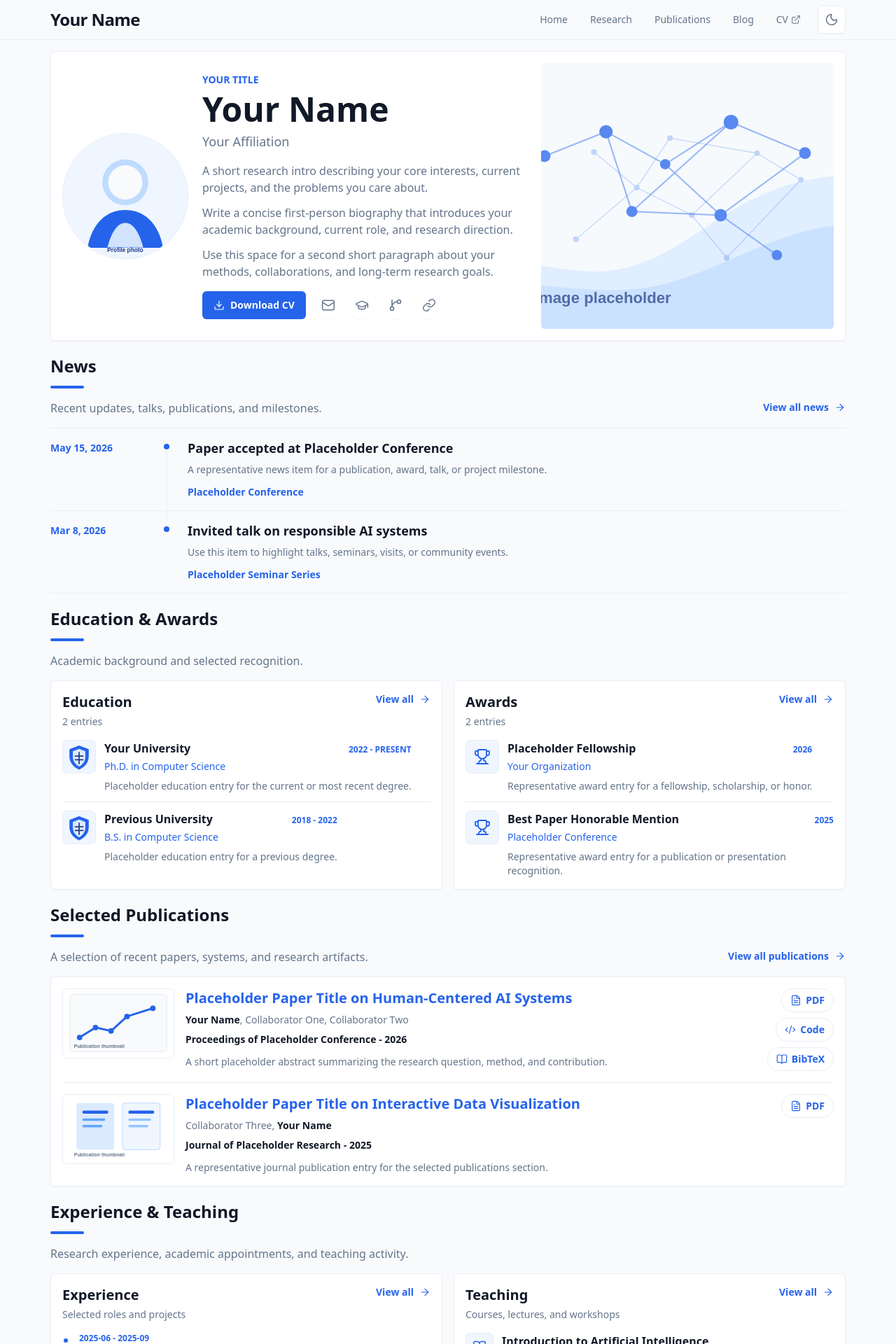
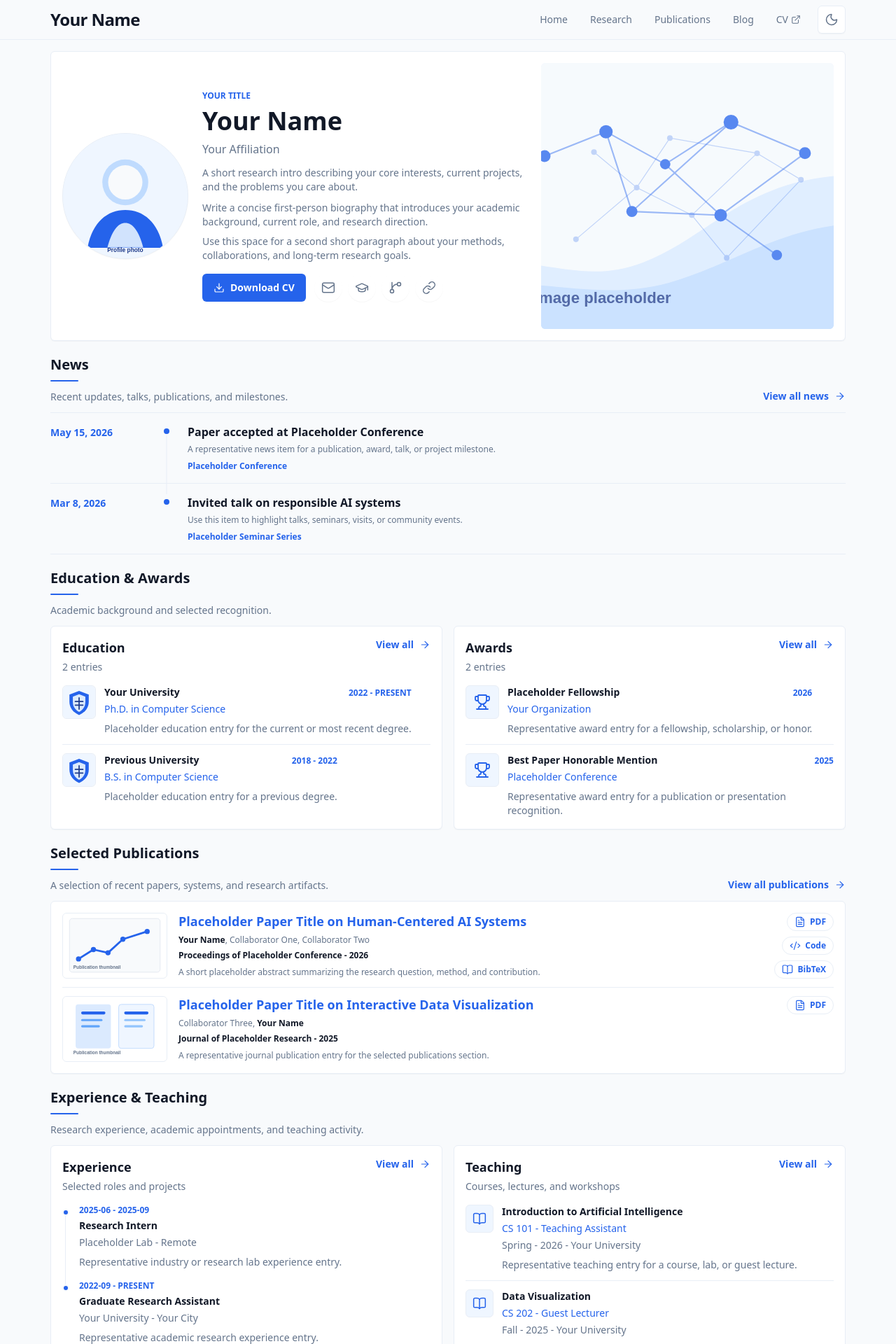
Before and after one commit to mtplayground/chen-hatti-f810-personal-site, a Next.js app: page / in a window 1280 px wide. Shown: the top 1920 px of the page at 70% size. Built offline with nearby package versions, Linux system fonts and the light colour scheme.

Commit message:
feat: Reduce global typography scale

```diff
--- a/app/globals.css
+++ b/app/globals.css
@@ -26,8 +26,8 @@
       BlinkMacSystemFont,
       "Segoe UI",
       sans-serif;
-    font-size: 16px;
-    line-height: 1.6;
+    font-size: 15px;
+    line-height: 1.55;
     text-rendering: optimizeLegibility;
     -webkit-font-smoothing: antialiased;
     -moz-osx-font-smoothing: grayscale;
@@ -41,7 +41,7 @@
   h6 {
     color: inherit;
     font-weight: 700;
-    line-height: 1.2;
+    line-height: 1.16;
   }
 
   a {
--- a/components/sections/blogs-section.tsx
+++ b/components/sections/blogs-section.tsx
@@ -50,7 +50,7 @@ export function BlogsSection() {
 
               <div className="min-w-0">
                 <div className="flex flex-wrap items-baseline justify-between gap-x-3 gap-y-1">
-                  <h3 className="text-lg font-semibold leading-snug text-academic-text transition-colors group-hover:text-academic-accent dark:text-academic-dark-text dark:group-hover:text-academic-dark-accent">
+                  <h3 className="text-base font-semibold leading-snug text-academic-text transition-colors group-hover:text-academic-accent dark:text-academic-dark-text dark:group-hover:text-academic-dark-accent">
                     {blog.title}
                   </h3>
                   {blog.readingTime ? (
@@ -59,7 +59,7 @@ export function BlogsSection() {
                     </span>
                   ) : null}
                 </div>
-                <p className="mt-2 text-sm text-academic-muted dark:text-academic-dark-muted">
+                <p className="mt-1.5 text-xs text-academic-muted dark:text-academic-dark-muted">
                   {blog.excerpt}
                 </p>
               </div>
--- a/components/sections/education-awards-section.tsx
+++ b/components/sections/education-awards-section.tsx
@@ -26,7 +26,7 @@ function EducationRow({ item }: { item: EducationItem }) {
       ) : null}
       <div className="min-w-0">
         <div className="flex flex-wrap items-baseline justify-between gap-x-3 gap-y-1">
-          <p className="text-base font-semibold text-academic-text dark:text-academic-dark-text">
+          <p className="text-sm font-semibold text-academic-text dark:text-academic-dark-text">
             {item.institution}
           </p>
           <p className="text-xs font-semibold uppercase tracking-normal text-academic-accent dark:text-academic-dark-accent">
@@ -54,7 +54,7 @@ function AwardRow({ item }: { item: AwardItem }) {
       </div>
       <div className="min-w-0">
         <div className="flex flex-wrap items-baseline justify-between gap-x-3 gap-y-1">
-          <p className="text-base font-semibold text-academic-text dark:text-academic-dark-text">
+          <p className="text-sm font-semibold text-academic-text dark:text-academic-dark-text">
             {item.title}
           </p>
           <p className="text-xs font-semibold uppercase tracking-normal text-academic-accent dark:text-academic-dark-accent">
@@ -92,7 +92,7 @@ export function EducationAwardsSection() {
         <Card className="h-full">
           <div className="mb-card flex items-start justify-between gap-4">
             <div>
-              <h3 className="text-xl font-semibold text-academic-text dark:text-academic-dark-text">
+              <h3 className="text-lg font-semibold text-academic-text dark:text-academic-dark-text">
                 Education
               </h3>
               <p className="mt-1 text-sm text-academic-muted dark:text-academic-dark-muted">
@@ -112,7 +112,7 @@ export function EducationAwardsSection() {
         <Card className="h-full">
           <div className="mb-card flex items-start justify-between gap-4">
             <div>
-              <h3 className="text-xl font-semibold text-academic-text dark:text-academic-dark-text">
+              <h3 className="text-lg font-semibold text-academic-text dark:text-academic-dark-text">
                 Awards
               </h3>
               <p className="mt-1 text-sm text-academic-muted dark:text-academic-dark-muted">
--- a/components/sections/experience-teaching-section.tsx
+++ b/components/sections/experience-teaching-section.tsx
@@ -37,7 +37,7 @@ export function ExperienceTeachingSection() {
         <Card className="h-full">
           <div className="mb-card flex items-start justify-between gap-4">
             <div>
-              <h3 className="text-xl font-semibold text-academic-text dark:text-academic-dark-text">
+              <h3 className="text-lg font-semibold text-academic-text dark:text-academic-dark-text">
                 Experience
               </h3>
               <p className="mt-1 text-sm text-academic-muted dark:text-academic-dark-muted">
@@ -58,7 +58,7 @@ export function ExperienceTeachingSection() {
                 <p className="text-xs font-semibold uppercase tracking-normal text-academic-accent dark:text-academic-dark-accent">
                   {experienceDates(item)}
                 </p>
-                <h4 className="mt-1 text-base font-semibold text-academic-text dark:text-academic-dark-text">
+                <h4 className="mt-1 text-sm font-semibold text-academic-text dark:text-academic-dark-text">
                   {item.role}
                 </h4>
                 <p className="mt-1 text-sm font-medium text-academic-muted dark:text-academic-dark-muted">
@@ -77,7 +77,7 @@ export function ExperienceTeachingSection() {
         <Card className="h-full">
           <div className="mb-card flex items-start justify-between gap-4">
             <div>
-              <h3 className="text-xl font-semibold text-academic-text dark:text-academic-dark-text">
+              <h3 className="text-lg font-semibold text-academic-text dark:text-academic-dark-text">
                 Teaching
               </h3>
               <p className="mt-1 text-sm text-academic-muted dark:text-academic-dark-muted">
@@ -94,7 +94,7 @@ export function ExperienceTeachingSection() {
                   <BookOpen aria-hidden="true" className="h-5 w-5" strokeWidth={1.8} />
                 </div>
                 <div className="min-w-0">
-                  <h4 className="text-base font-semibold text-academic-text dark:text-academic-dark-text">
+                  <h4 className="text-sm font-semibold text-academic-text dark:text-academic-dark-text">
                     {item.courseTitle}
                   </h4>
                   <p className="mt-1 text-sm font-medium text-academic-accent dark:text-academic-dark-accent">
--- a/components/sections/hero-section.tsx
+++ b/components/sections/hero-section.tsx
@@ -51,22 +51,22 @@ export function HeroSection() {
           </div>
 
           <div className="flex flex-col justify-center">
-            <p className="text-sm font-semibold uppercase tracking-normal text-academic-accent dark:text-academic-dark-accent">
+            <p className="text-xs font-semibold uppercase tracking-normal text-academic-accent dark:text-academic-dark-accent">
               {profile.title}
             </p>
             <h1
-              className="mt-2 text-4xl font-bold leading-tight text-academic-text dark:text-academic-dark-text sm:text-5xl"
+              className="mt-2 text-3xl font-bold leading-tight text-academic-text dark:text-academic-dark-text sm:text-4xl"
               id="hero-heading"
             >
               {profile.name}
             </h1>
-            <p className="mt-2 text-lg font-medium text-academic-muted dark:text-academic-dark-muted">
+            <p className="mt-2 text-base font-medium text-academic-muted dark:text-academic-dark-muted">
               {profile.affiliation}
             </p>
-            <p className="mt-card max-w-2xl text-base text-academic-muted dark:text-academic-dark-muted">
+            <p className="mt-3 max-w-2xl text-sm text-academic-muted dark:text-academic-dark-muted">
               {profile.researchIntro}
             </p>
-            <div className="mt-3 space-y-3 text-base text-academic-muted dark:text-academic-dark-muted">
+            <div className="mt-2.5 space-y-2 text-sm text-academic-muted dark:text-academic-dark-muted">
               {profile.bio.map((paragraph) => (
                 <p key={paragraph}>{paragraph}</p>
               ))}
--- a/components/sections/news-timeline-section.tsx
+++ b/components/sections/news-timeline-section.tsx
@@ -55,16 +55,16 @@ export function NewsTimelineSection() {
                   aria-hidden="true"
                   className="absolute left-0 top-2 h-3 w-3 rounded-full border-2 border-academic-bg-subtle bg-academic-accent sm:hidden dark:border-academic-dark-bg dark:bg-academic-dark-accent"
                 />
-                <h3 className="text-lg font-semibold leading-snug text-academic-text dark:text-academic-dark-text">
+                <h3 className="text-base font-semibold leading-snug text-academic-text dark:text-academic-dark-text">
                   {item.title}
                 </h3>
                 {item.description ? (
-                  <p className="mt-2 text-sm text-academic-muted dark:text-academic-dark-muted">
+                  <p className="mt-1.5 text-xs text-academic-muted dark:text-academic-dark-muted">
                     {item.description}
                   </p>
                 ) : null}
                 {item.venue ? (
-                  <p className="mt-3 text-sm">
+                  <p className="mt-2 text-xs">
                     {venueLink ? (
                       <a
                         aria-label={venueLink.ariaLabel}
--- a/components/sections/selected-publications-section.tsx
+++ b/components/sections/selected-publications-section.tsx
@@ -5,7 +5,7 @@ import type { PublicationItem } from "../../data/types";
 import { Card, SectionHeading, ViewAllLink } from "../ui";
 
 const visibleLinkClass =
-  "inline-flex items-center gap-1.5 rounded-full border border-academic-border px-3 py-1.5 text-sm font-semibold text-academic-accent no-underline transition-colors hover:border-academic-accent hover:text-academic-accent-hover focus-visible:outline focus-visible:outline-2 focus-visible:outline-offset-2 focus-visible:outline-academic-accent dark:border-academic-dark-border dark:text-academic-dark-accent dark:hover:border-academic-dark-accent dark:hover:text-academic-dark-accent-hover dark:focus-visible:outline-academic-dark-accent";
+  "inline-flex items-center gap-1.5 rounded-full border border-academic-border px-2.5 py-1 text-xs font-semibold text-academic-accent no-underline transition-colors hover:border-academic-accent hover:text-academic-accent-hover focus-visible:outline focus-visible:outline-2 focus-visible:outline-offset-2 focus-visible:outline-academic-accent dark:border-academic-dark-border dark:text-academic-dark-accent dark:hover:border-academic-dark-accent dark:hover:text-academic-dark-accent-hover dark:focus-visible:outline-academic-dark-accent";
 
 function selectedPublications() {
   const selected = siteContent.publications.filter((publication) => publication.selected);
@@ -31,7 +31,7 @@ function bibtexHref(publication: PublicationItem) {
 
 function PublicationAuthors({ publication }: { publication: PublicationItem }) {
   return (
-    <p className="mt-2 text-sm text-academic-muted dark:text-academic-dark-muted">
+    <p className="mt-1.5 text-xs text-academic-muted dark:text-academic-dark-muted">
       {publication.authors.map((author, index) => (
         <span key={`${publication.id}-${author.name}`}>
           <span
@@ -114,7 +114,7 @@ export function SelectedPublicationsSection() {
         <div className="divide-y divide-academic-border dark:divide-academic-dark-border">
           {publications.map((publication) => (
             <article
-              className="grid gap-card py-card first:pt-0 last:pb-0 md:grid-cols-[150px_minmax(0,1fr)] lg:grid-cols-[160px_minmax(0,1fr)_auto] lg:items-start"
+              className="grid gap-card py-3 first:pt-0 last:pb-0 md:grid-cols-[140px_minmax(0,1fr)] lg:grid-cols-[150px_minmax(0,1fr)_auto] lg:items-start"
               key={publication.id}
             >
               {publication.thumbnail ? (
@@ -123,7 +123,7 @@ export function SelectedPublicationsSection() {
                     alt={publication.thumbnail.alt}
                     className="object-cover"
                     fill
-                    sizes="(min-width: 1024px) 160px, (min-width: 768px) 150px, 100vw"
+                    sizes="(min-width: 1024px) 150px, (min-width: 768px) 140px, 100vw"
                     src={publication.thumbnail.src}
                   />
                 </div>
@@ -132,15 +132,15 @@ export function SelectedPublicationsSection() {
               )}
 
               <div className="min-w-0">
-                <h3 className="text-xl font-semibold leading-snug text-academic-accent dark:text-academic-dark-accent">
+                <h3 className="text-lg font-semibold leading-snug text-academic-accent dark:text-academic-dark-accent">
                   {publication.title}
                 </h3>
                 <PublicationAuthors publication={publication} />
-                <p className="mt-2 text-sm font-semibold text-academic-text dark:text-academic-dark-text">
+                <p className="mt-1.5 text-xs font-semibold text-academic-text dark:text-academic-dark-text">
                   {publication.venue} - {publication.year}
                 </p>
                 {publication.abstract ? (
-                  <p className="mt-3 text-sm text-academic-muted dark:text-academic-dark-muted">
+                  <p className="mt-2 text-xs text-academic-muted dark:text-academic-dark-muted">
                     {publication.abstract}
                   </p>
                 ) : null}
--- a/components/ui/section-heading.tsx
+++ b/components/ui/section-heading.tsx
@@ -16,7 +16,7 @@ export function SectionHeading({
   className
 }: SectionHeadingProps) {
   const classes = [
-    "mb-card flex flex-col gap-4 sm:flex-row sm:items-end sm:justify-between",
+    "mb-3 flex flex-col gap-3 sm:flex-row sm:items-end sm:justify-between",
     className
   ]
     .filter(Boolean)
@@ -26,16 +26,16 @@ export function SectionHeading({
     <div className={classes}>
       <div>
         {eyebrow ? (
-          <p className="mb-2 text-sm font-semibold uppercase tracking-normal text-academic-accent dark:text-academic-dark-accent">
+          <p className="mb-1.5 text-xs font-semibold uppercase tracking-normal text-academic-accent dark:text-academic-dark-accent">
             {eyebrow}
           </p>
         ) : null}
-        <h2 className="text-2xl font-bold text-academic-text dark:text-academic-dark-text">
+        <h2 className="text-xl font-bold text-academic-text dark:text-academic-dark-text">
           {title}
         </h2>
-        <div className="mt-3 h-1 w-12 rounded-full bg-academic-accent dark:bg-academic-dark-accent" />
+        <div className="mt-2 h-0.5 w-10 rounded-full bg-academic-accent dark:bg-academic-dark-accent" />
         {description ? (
-          <p className="mt-4 max-w-3xl text-base text-academic-muted dark:text-academic-dark-muted">
+          <p className="mt-3 max-w-3xl text-sm text-academic-muted dark:text-academic-dark-muted">
             {description}
           </p>
         ) : null}
```
